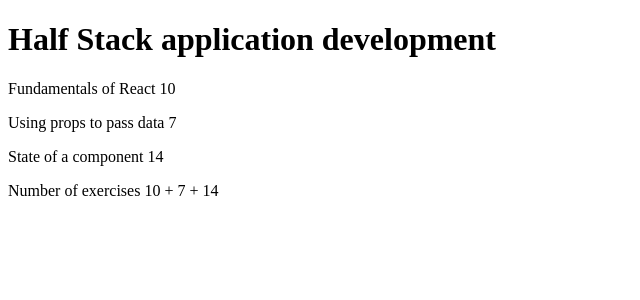
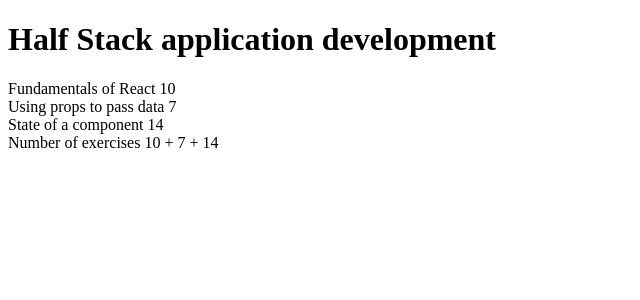
Before and after one commit to elviscops/Part1_FullStackOpen, a React (Vite) app: page / in a window 1280 px wide. Shown: the top 300 px of the page, without its empty margins (0-640 px from the left). Built offline with nearby package versions, Linux system fonts and the light colour scheme.

Commit message:
practice commit

```diff
--- a/src/App.jsx
+++ b/src/App.jsx
@@ -5,10 +5,18 @@
 }
 
 const Part = (props)=>{
-    return (<div><p>{props.name} {props.exercises}</p></div>);
+    return (<div>{props.name} {props.exercises}</div>);
 }
 
 const Content = (props) =>{
+    // Iterative version using map
+    // const itemsList = props.parts.map((item)=>{
+    //     return (<Part key={item.name} name={item.name} exercises={item.exercises}/>)
+    // })
+    // return (
+    //     <div>{itemsList}</div>
+    // )
+
     return (
         <div>
             <Part name={props.parts[0].name} exercises={props.parts[0].exercises}/>
@@ -21,19 +29,15 @@
 
 const Total = function(props){
     function getSign(i){
-        if (i < 2) {
-            return (" + ");
-        } else {
-            return ("");
-        }
+        if (i < 2){return(" + ")} else {return("")}
     }
+
     return (
         <div>
-            <p>Number of exercises {" "}
-                {props.parts.map( (val , i)=> {
-                    return (val.exercises + getSign(i))
-                })}
-            </p>
+            Number of exercises {" "}
+            {props.parts.map((val , i)=> {
+                return (val.exercises + getSign(i))
+            })}
         </div>
     )
 }
@@ -63,7 +67,6 @@
         <Header course={course}/>
         <Content parts={course.parts}/>
         <Total parts={course.parts}/>
-
       </div>
     )
   }
```
